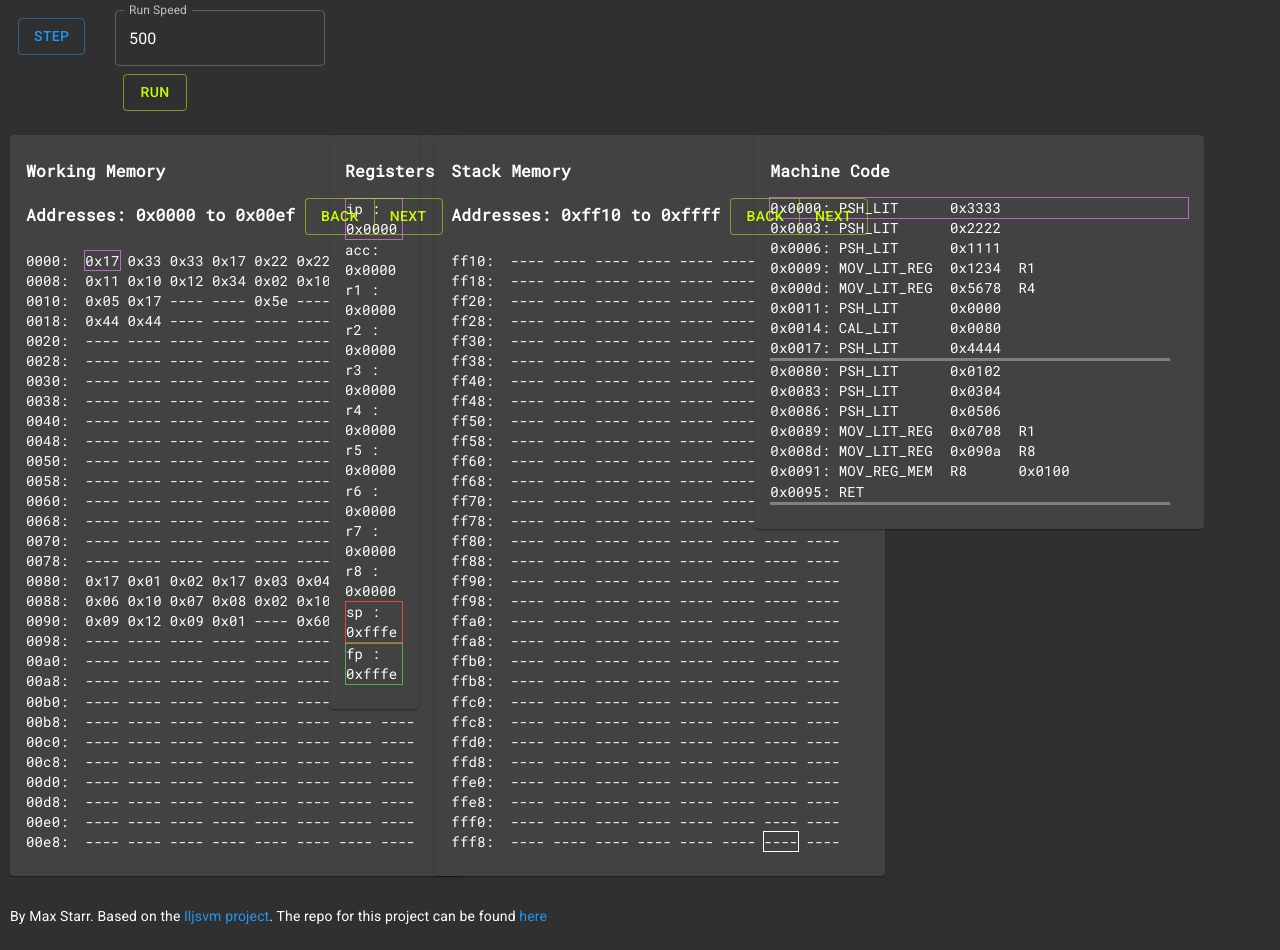
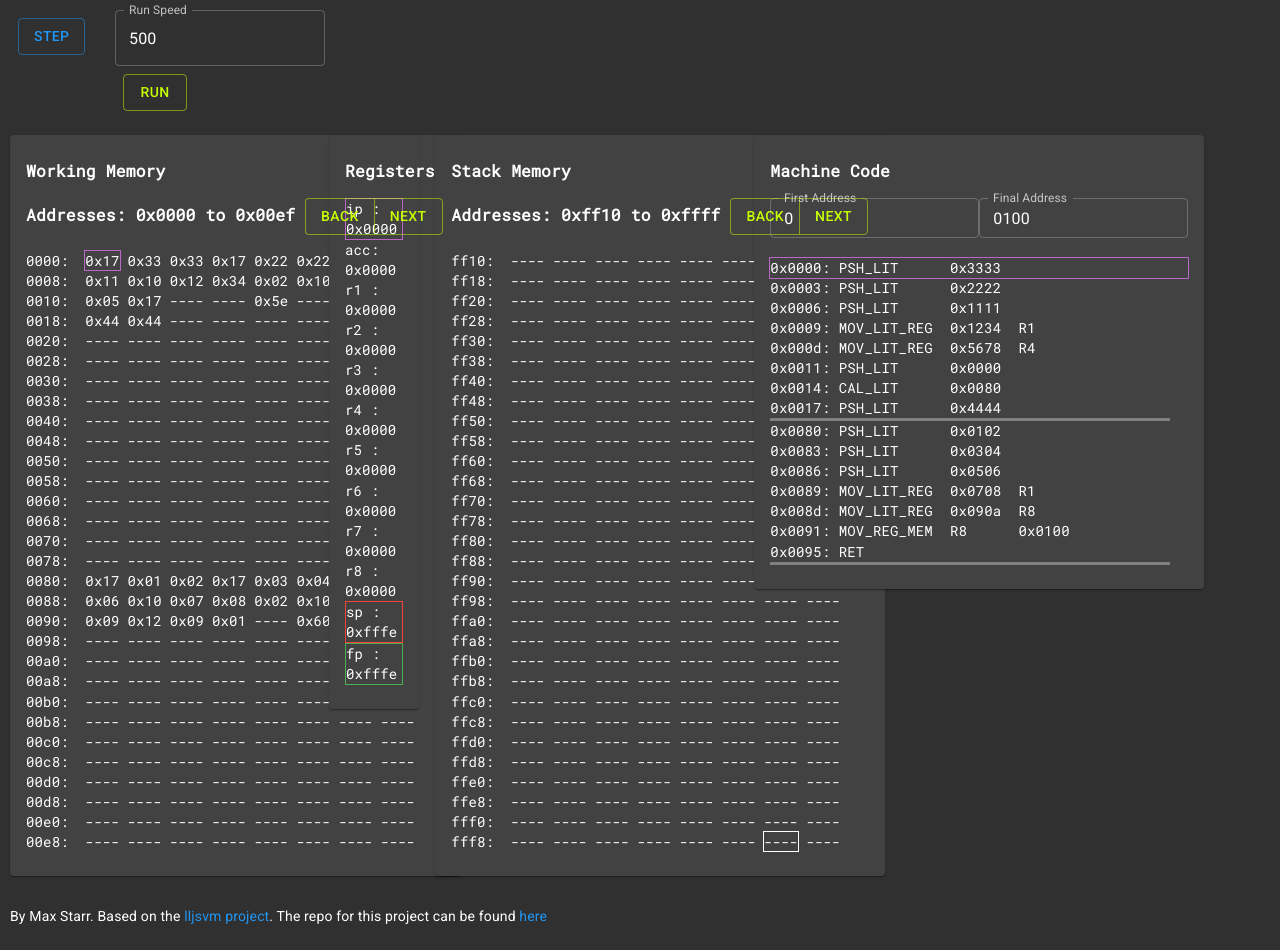
Before and after one commit to maxostarr/lljsvm-ide, a React (Create React App) app: page / in a window 1280 px wide. Built offline with nearby package versions, Linux system fonts and the light colour scheme.

Commit message:
added adjustable code parser range

```diff
--- a/src/components/code.js
+++ b/src/components/code.js
@@ -1,6 +1,8 @@
 import React, { useState, useContext } from "react";
+import { makeStyles } from "@material-ui/core/styles";
+
 import Paper from "@material-ui/core/Paper";
-import { makeStyles } from "@material-ui/core/styles";
+import TextField from "@material-ui/core/TextField";
 
 import { VMContext } from "../utils/vm-context";
 
@@ -15,7 +17,9 @@ const useStyles = makeStyles(theme => ({
   root: {
     padding: theme.spacing(3, 2),
     fontFamily: "Roboto Mono",
-    minWidth: 450
+    minWidth: 450,
+    display: "flex",
+    flexDirection: "column"
   },
   hovered: {
     outline: "solid",
@@ -44,6 +48,11 @@ const useStyles = makeStyles(theme => ({
     borderColor: "black",
     height: 0.5,
     color: "gray"
+  },
+  controls: {
+    display: "flex",
+    marginTop: 0,
+    marginBottom: 10
   }
 }));
 
@@ -57,6 +66,8 @@ const getRegisterName = (memory, i) => {
 
 const Code = () => {
   const [breakpoints, setBreakpoints] = useState([]);
+  const [startAddress, setStartAddress] = useState("0");
+  const [endAddress, setEndAddress] = useState("0100");
   const { memory, ip, setIsRunning } = useContext(VMContext);
   const classes = useStyles();
 
@@ -72,9 +83,17 @@ const Code = () => {
     setIsRunning(false);
   }
 
+  const handleChange = event => {
+    if (event.target.id === "start") {
+      setStartAddress(event.target.value);
+    } else {
+      setEndAddress(event.target.value);
+    }
+  };
+
   let zeroCount = 0;
   let parsed = [];
-  for (let i = 0; i < 0x100; i++) {
+  for (let i = parseInt(startAddress, 16); i < parseInt(endAddress, 16); i++) {
     const opCodeRead = memory.getUint8(i);
     const address = i;
     if (opCodeRead === 0x00) {
@@ -88,6 +107,7 @@ const Code = () => {
     const instruction = instructionLookupTable.find(
       ({ opCode }) => opCode === opCodeRead
     );
+
     const args = instruction.args.map(({ length, type }) => {
       if (length / 8 === 1) {
         if (type === "register") {
@@ -129,6 +149,26 @@ const Code = () => {
   return (
     <Paper className={classes.root}>
       <h3 className={classes.h3}>Machine Code</h3>
+      <div className={classes.controls}>
+        <TextField
+          id="start"
+          className={classes.controls}
+          label="First Address"
+          margin="dense"
+          variant="outlined"
+          value={startAddress}
+          onChange={handleChange}
+        />
+        <TextField
+          id="end"
+          className={classes.controls}
+          label="Final Address"
+          margin="dense"
+          variant="outlined"
+          value={endAddress}
+          onChange={handleChange}
+        />
+      </div>
       {parsed}
     </Paper>
   );
```
